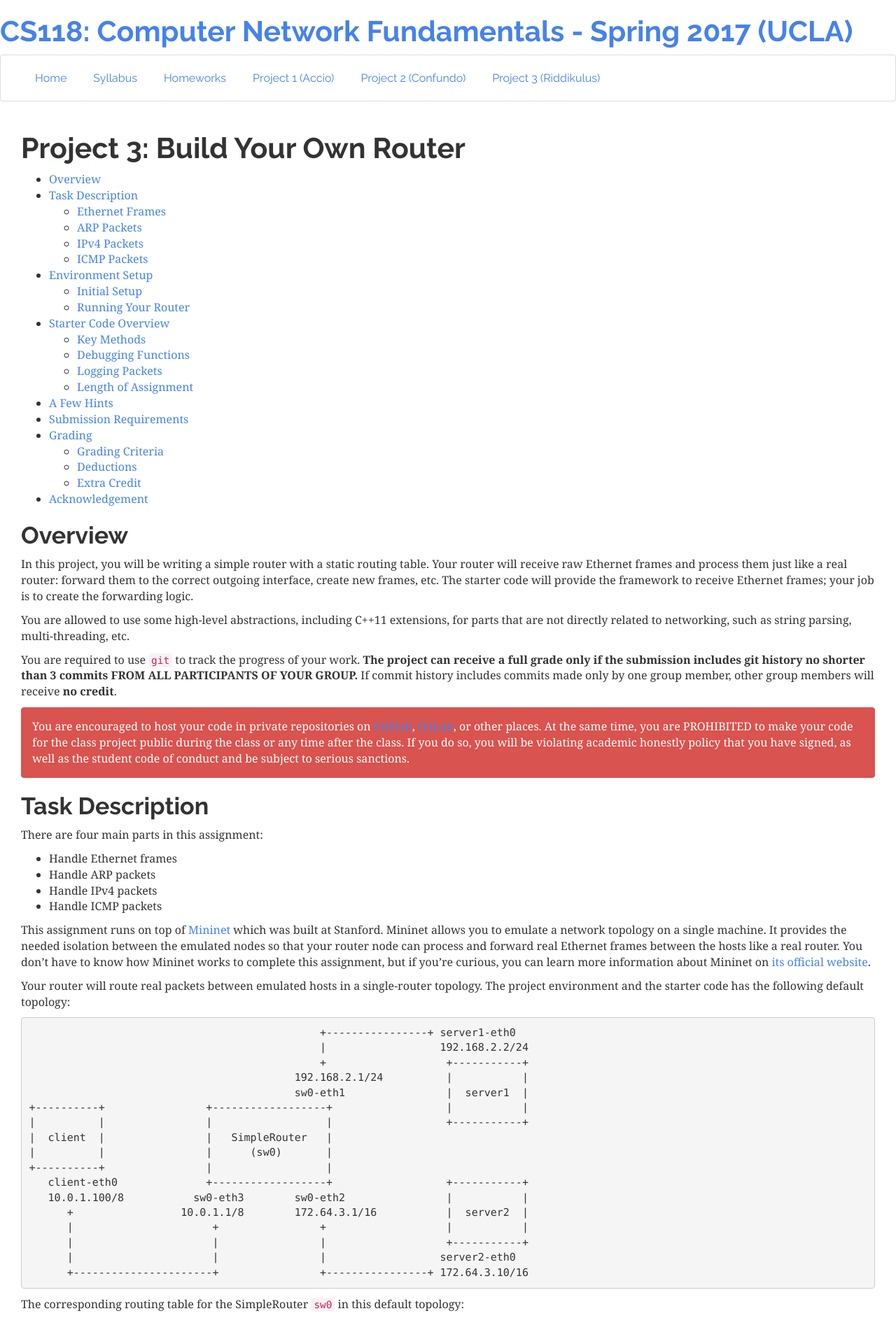
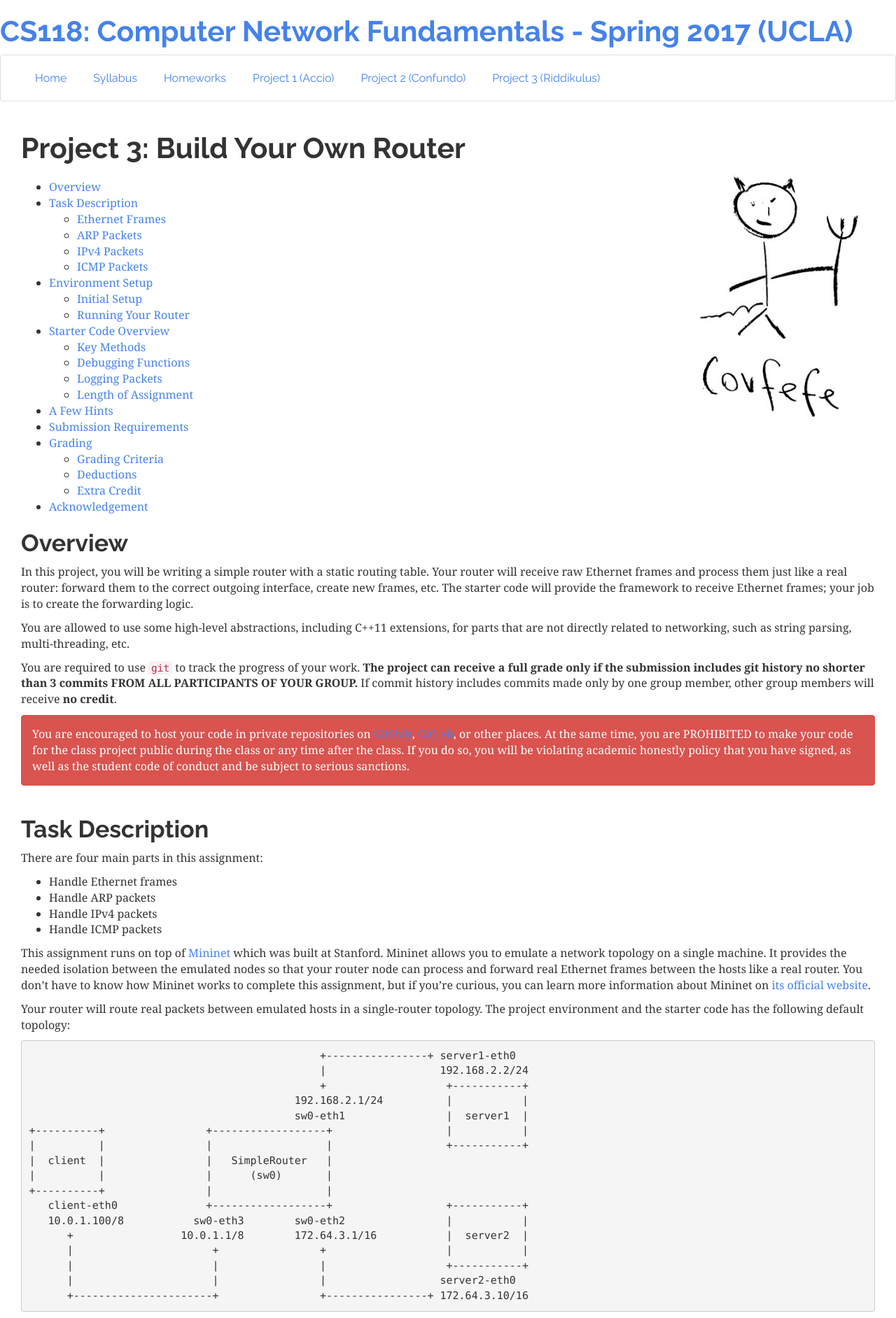
Before and after one commit to cawka/cs118-spring2017, a Jekyll site: the page built from project-3.md, in a window 1280 px wide. Shown: the top 1884 px of the page at 70% size. Built offline with Jekyll 4.4.1, drawn with Linux system fonts in a browser that asks for light colours; nearby versions of some CDN libraries.

Commit message:
Small joke

```diff
--- a/project-3.md
+++ b/project-3.md
@@ -3,6 +3,10 @@ layout: page
 title: "Project 3: Build Your Own Router"
 group: "Project 3"
 ---
+
+<div class="row" markdown="1">
+<div class="col-md-12" markdown="1">
+<img src="{{ site.baseurl }}/images/covfefe.jpg" class="col-md-6 pull-right" style="max-width: 286px" />
 
 * toc
 {:toc}
@@ -17,6 +21,9 @@ You are required to use `git` to track the progress of your work. **The project
 
 You are encouraged to host your code in private repositories on [GitHub](https://github.com/), [GitLab](https://gitlab.com), or other places.  At the same time, you are PROHIBITED to make your code for the class project public during the class or any time after the class.  If you do so, you will be violating academic honestly policy that you have signed, as well as the student code of conduct and be subject to serious sanctions.
 {: class="alert alert-danger"}
+
+</div>
+</div>
 
 ## Task Description
 
```
Also changed, not shown: images/covfefe.jpg (added).
